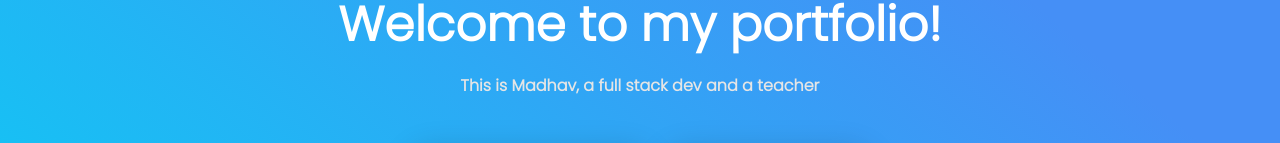
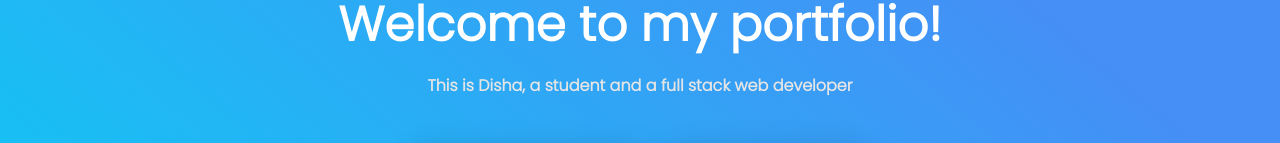
Before and after one commit to hayat900/Portfolio, a React (Create React App) app: page / in a window 1280 px wide. Shown: the part 180-323 px from the top of the page. Built offline with nearby package versions, Linux system fonts and the light colour scheme.

Commit message:
added projects

```diff
--- a/src/Components/Home/Home.jsx
+++ b/src/Components/Home/Home.jsx
@@ -24,7 +24,7 @@ class Home extends Component {
                 {/* {this.state.showModal && <Modal closeModal={this.closeModal} />} */}
                 <div className='header-text'>
                     <h1>Welcome to my portfolio!</h1>
-                    <p>This is Madhav, a full stack dev and a teacher</p>
+                    <p>This is Disha, a student and a full stack web developer</p>
                 </div>
                 <div className='head-btns'>
                     <Link to='/about' className='btn btn-white'>
```
Also changed, not shown: 15 other files (tests, documents, lock files or other folders).
